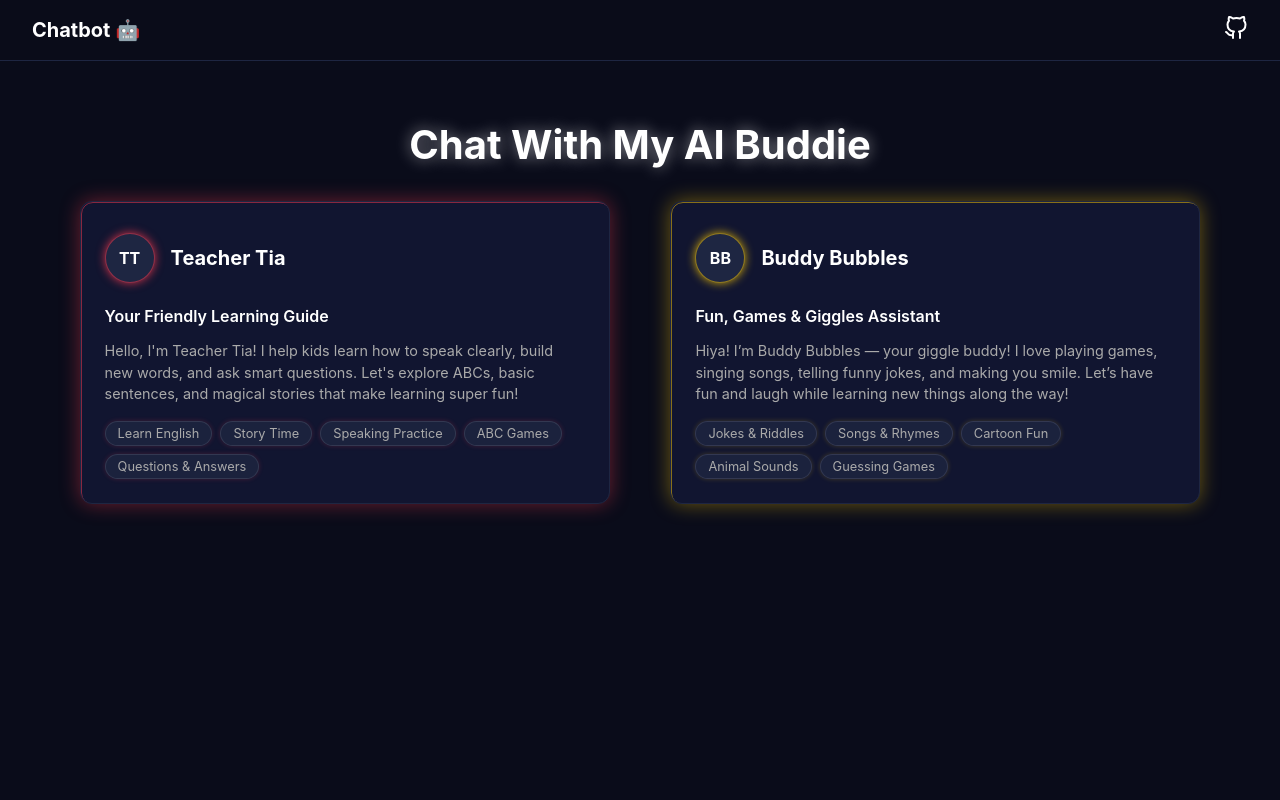
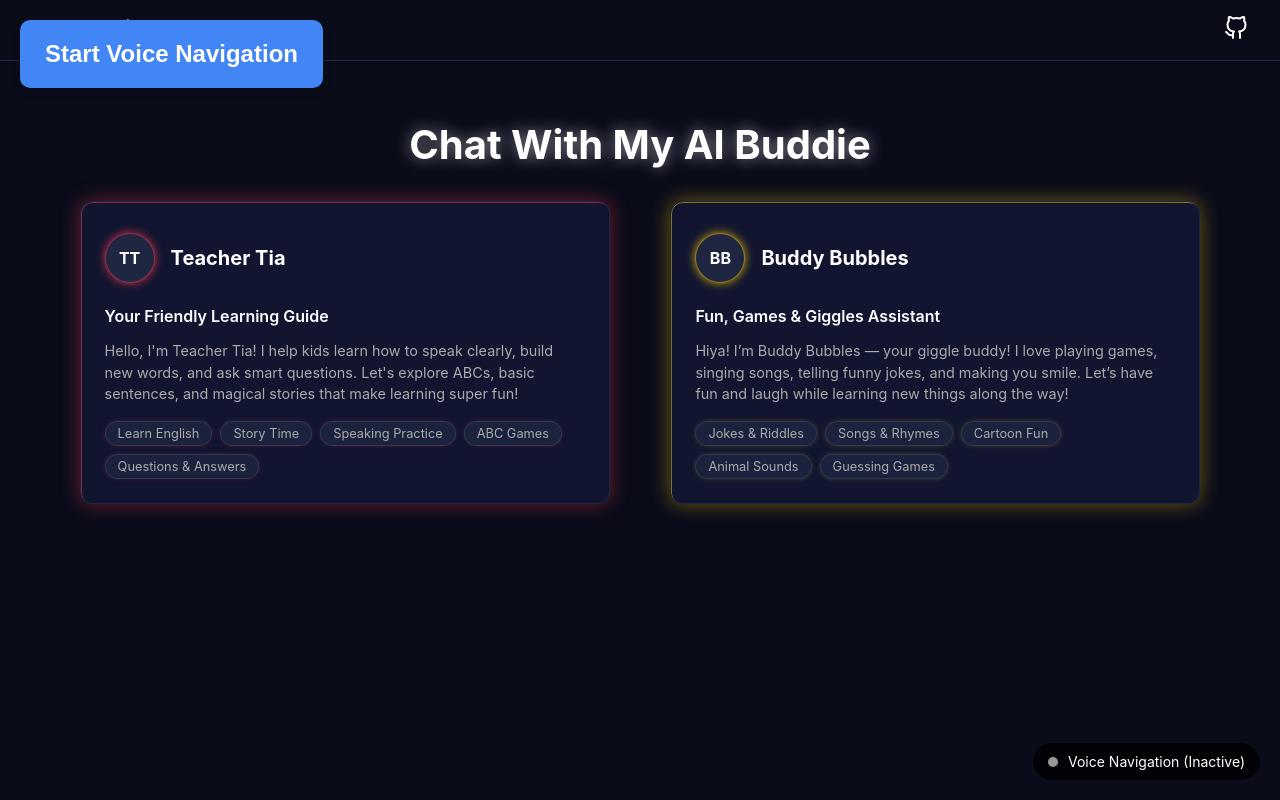
Before and after one commit to AyushiAnand70047/CSE439, a Django app: page /chatbot/talk/ in a window 1280 px wide. Run offline with Django 5.2, Linux system fonts and the light colour scheme.

Commit message:
voice navigation feature improved

```diff
--- a/educational_website/accounts/templates/login.html
+++ b/educational_website/accounts/templates/login.html
@@ -10,7 +10,7 @@
 
 {% block content %}
 
-<body onclick="speak('Login Page')">
+<body>
     <div class="login-container" onclick="event.stopPropagation()">
         <h2>Login with Face Recognition</h2>
         <div id="camera-container">
--- a/educational_website/chatbot/templates/bot.html
+++ b/educational_website/chatbot/templates/bot.html
@@ -142,8 +142,8 @@
             speakResponse(responseText);
         }
     </script>
+
+    <script src="{% static 'voice-navigation.js' %}"></script>
 </body>
 
-<script src="{% static 'voice-navigation.js' %}"></script>
-
 </html>
--- a/educational_website/content/static/voice-navigation.js
+++ b/educational_website/content/static/voice-navigation.js
@@ -1,50 +1,378 @@
-function startVoiceRecognition() {
-    const recognition = new (window.SpeechRecognition || window.webkitSpeechRecognition)();
-    recognition.lang = 'en-US'; // Set language to English (US)
-    recognition.interimResults = false; // Process only final results
-    recognition.maxAlternatives = 1; // Get only the most probable result
-
-    recognition.start(); // Start speech recognition
-
-    // Event triggered when speech is recognized
-    recognition.onresult = (event) => {
-        const transcript = event.results[0][0].transcript.toLowerCase().trim();
-        handleVoiceCommand(transcript); // Process the recognized command
+// Voice Navigation System
+class VoiceNavigation {
+    constructor(options = {}) {
+        this.options = {
+            language: options.language || 'en-US',
+            pages: options.pages || {},
+            commandPrefix: options.commandPrefix || 'go to',
+            feedbackEnabled: options.feedbackEnabled !== undefined ? options.feedbackEnabled : true,
+            continuousListening: options.continuousListening !== undefined ? options.continuousListening : true
         };
 
-    // Restart recognition automatically after it ends
-    recognition.onend = () => {
-        recognition.start();
+        this.recognition = null;
+        this.isListening = false;
+        this.setupSpeechRecognition();
+    }
+
+    setupSpeechRecognition() {
+        // Check browser support
+        if (!('webkitSpeechRecognition' in window) && !('SpeechRecognition' in window)) {
+            console.error('Speech recognition not supported in this browser');
+            return;
+        }
+
+        // Create speech recognition instance
+        const SpeechRecognition = window.SpeechRecognition || window.webkitSpeechRecognition;
+        this.recognition = new SpeechRecognition();
+
+        // Configure recognition
+        this.recognition.lang = this.options.language;
+        this.recognition.continuous = this.options.continuousListening;
+        this.recognition.interimResults = false;
+
+        // Set up event handlers
+        this.recognition.onstart = () => {
+            this.isListening = true;
+            console.log('Voice navigation is listening...');
+            this.updateUI('listening');
         };
 
-    // Restart recognition if an error occurs
-    recognition.onerror = () => {
-        recognition.start();
+        this.recognition.onend = () => {
+            this.isListening = false;
+            console.log('Voice navigation stopped listening');
+            this.updateUI('not-listening');
+
+            // Restart if continuous listening is enabled
+            if (this.options.continuousListening) {
+                this.recognition.start();
+            }
+        };
+
+        this.recognition.onerror = (event) => {
+            console.error('Speech recognition error', event.error);
+            this.updateUI('error');
+        };
+
+        this.recognition.onresult = (event) => {
+            const last = event.results.length - 1;
+            const command = event.results[last][0].transcript.trim().toLowerCase();
+
+            console.log('Voice command detected:', command);
+            this.processCommand(command);
         };
     }
 
-// Function to handle recognized voice commands
-function handleVoiceCommand(command) {
-    const actions = {
-        'alphabet': '/content/home/basics/alphabet/',
-        'numbers': '/content/home/basics/number/',
-        'table': '/content/home/basics/table/',
-        'practice': '/content/chatbot/talk/'
-    };
+    start() {
+        if (!this.recognition) {
+            console.error('Speech recognition not initialized');
+            return;
+        }
 
-    // Redirect to the corresponding URL if the command exists
-    if (actions[command]) {
-        speak("Redirecting to ", command)
-        window.location.href = actions[command];
+        if (!this.isListening) {
+            try {
+                this.recognition.start();
+            } catch (error) {
+                console.error('Error starting speech recognition:', error);
+            }
         }
     }
 
-// Start voice recognition when the page loads
-window.onload = startVoiceRecognition;
+    stop() {
+        if (this.recognition && this.isListening) {
+            try {
+                this.recognition.stop();
+            } catch (error) {
+                console.error('Error stopping speech recognition:', error);
+            }
+        }
+    }
 
-function speak(text) {
+    processCommand(command) {
+        // Check if command starts with the prefix
+        if (this.options.commandPrefix && !command.startsWith(this.options.commandPrefix)) {
+            console.log('Command does not start with prefix, ignoring');
+            return;
+        }
+
+        // Extract the page name from the command
+        let pageName = command;
+        if (this.options.commandPrefix) {
+            pageName = command.substring(this.options.commandPrefix.length).trim();
+        }
+
+        // Check if we have a matching page
+        for (const [page, url] of Object.entries(this.options.pages)) {
+            if (pageName === page.toLowerCase()) {
+                // Found a match, navigate to that page
+                if (this.options.feedbackEnabled) {
+                    this.provideFeedback(`Redirecting to ${page}`);
+                }
+
+                // Navigate after a small delay to allow for speech feedback
+                setTimeout(() => {
+                    window.location.href = url;
+                }, this.options.feedbackEnabled ? 1000 : 0);
+
+                return;
+            }
+        }
+
+        // No match found
+        console.log('No matching page found for command:', pageName);
+        if (this.options.feedbackEnabled) {
+            this.provideFeedback(`I couldn't find a page matching ${pageName}`);
+        }
+    }
+
+    provideFeedback(message) {
+        if ('speechSynthesis' in window) {
+            const speech = new SpeechSynthesisUtterance(message);
+            speech.lang = this.options.language;
+            window.speechSynthesis.speak(speech);
+        }
+
+        // Also log to console
+        console.log('Voice feedback:', message);
+    }
+
+    updateUI(state) {
+        // Update UI elements if available
+        const statusElement = document.getElementById('voice-navigation-status');
+        if (statusElement) {
+            statusElement.dataset.state = state;
+
+            switch (state) {
+                case 'listening':
+                    statusElement.textContent = 'Listening...';
+                    statusElement.classList.add('active');
+                    break;
+                case 'not-listening':
+                    statusElement.textContent = 'Voice Navigation (Inactive)';
+                    statusElement.classList.remove('active');
+                    break;
+                case 'error':
+                    statusElement.textContent = 'Voice Navigation Error';
+                    statusElement.classList.remove('active');
+                    statusElement.classList.add('error');
+                    setTimeout(() => {
+                        statusElement.classList.remove('error');
+                    }, 3000);
+                    break;
+            }
+        }
+    }
+}
+
+// Example usage
+document.addEventListener('DOMContentLoaded', () => {
+    // Create an optional UI element for voice navigation status
+    const statusUI = document.createElement('div');
+    statusUI.id = 'voice-navigation-status';
+    statusUI.textContent = 'Voice Navigation (Inactive)';
+    statusUI.style.cssText = `
+      position: fixed;
+      bottom: 20px;
+      right: 20px;
+      background-color: rgba(0, 0, 0, 0.7);
+      color: white;
+      padding: 10px 15px;
+      border-radius: 30px;
+      font-size: 14px;
+      z-index: 1000;
+      display: flex;
+      align-items: center;
+      transition: all 0.3s ease;
+    `;
+    document.body.appendChild(statusUI);
+
+    // Add a style for the status indicator
+    const style = document.createElement('style');
+    style.textContent = `
+      #voice-navigation-status::before {
+        content: '';
+        width: 10px;
+        height: 10px;
+        background-color: #999;
+        border-radius: 50%;
+        margin-right: 10px;
+        display: inline-block;
+      }
+      #voice-navigation-status.active::before {
+        background-color: #4CAF50;
+        box-shadow: 0 0 0 rgba(76, 175, 80, 0.4);
+        animation: pulse 1.5s infinite;
+      }
+      #voice-navigation-status.error::before {
+        background-color: #F44336;
+      }
+      @keyframes pulse {
+        0% {
+          box-shadow: 0 0 0 0 rgba(76, 175, 80, 0.4);
+        }
+        70% {
+          box-shadow: 0 0 0 10px rgba(76, 175, 80, 0);
+        }
+        100% {
+          box-shadow: 0 0 0 0 rgba(76, 175, 80, 0);
+        }
+      }
+
+      /* Styles for the accessibility navigation button */
+      #voice-nav-button {
+        position: fixed;
+        top: 20px;
+        left: 20px;
+        background-color: #4285F4;
+        color: white;
+        border: none;
+        padding: 20px 25px;
+        border-radius: 10px;
+        cursor: pointer;
+        z-index: 1001;
+        font-size: 24px;
+        font-weight: bold;
+        box-shadow: 0 4px 8px rgba(0, 0, 0, 0.2);
+        display: flex;
+        align-items: center;
+        justify-content: center;
+        min-width: 250px;
+        min-height: 60px;
+        transition: all 0.3s ease;
+      }
+
+      #voice-nav-button:hover {
+        background-color: #3367D6;
+      }
+
+      #voice-nav-button:focus {
+        outline: 4px solid #FFC107;
+        outline-offset: 2px;
+      }
+
+      #voice-nav-button.active {
+        background-color: #EA4335;
+      }
+
+      /* Make the button even more accessible */
+      @media screen and (max-width: 768px) {
+        #voice-nav-button {
+          font-size: 20px;
+          padding: 15px 20px;
+          min-width: 200px;
+        }
+      }
+    `;
+    document.head.appendChild(style);
+
+    // Initialize voice navigation with site pages
+    const voiceNav = new VoiceNavigation({
+        language: 'en-US',
+        pages: {
+            "home": "/content/home/",
+            "alphabet": "/content/home/basics/alphabet/",
+            "numbers": "/content/home/basics/number/",
+            "table": "/content/home/basics/table/",
+            "practice": "/chatbot/talk/"
+        },
+        commandPrefix: 'go to',
+        feedbackEnabled: true,
+        continuousListening: true
+    });
+
+    // Add a button to start/stop voice navigation - now bigger and positioned at top left
+    const toggleButton = document.createElement('button');
+    toggleButton.id = 'voice-nav-button';
+    toggleButton.textContent = 'Start Voice Navigation';
+    toggleButton.setAttribute('aria-label', 'Start Voice Navigation');
+    toggleButton.setAttribute('role', 'button');
+    toggleButton.setAttribute('tabindex', '0');
+
+    let navigationActive = false;
+    let audioTimeoutId = null;
+
+    // Function to speak text using the Speech Synthesis API
+    const speakText = (text) => {
+        // Cancel any previous speech
+        window.speechSynthesis.cancel();
+
+        // Create a new utterance
         const speech = new SpeechSynthesisUtterance(text);
         speech.lang = 'en-US';
+        speech.volume = 1;
         speech.rate = 1;
+        speech.pitch = 1;
+
+        // Speak the text
         window.speechSynthesis.speak(speech);
+    };
+
+    // Add mouseover event to speak the button's purpose
+    toggleButton.addEventListener('mouseover', () => {
+        // Clear any existing timeout
+        if (audioTimeoutId) {
+            clearTimeout(audioTimeoutId);
         }
+
+        // Set a small delay to prevent repeated audio when moving the mouse over the button
+        audioTimeoutId = setTimeout(() => {
+            const buttonText = navigationActive ? 'Stop Voice Navigation' : 'Start Voice Navigation';
+            speakText(buttonText);
+        }, 200);
+    });
+
+    // Stop speaking when mouse leaves the button
+    toggleButton.addEventListener('mouseout', () => {
+        if (audioTimeoutId) {
+            clearTimeout(audioTimeoutId);
+            audioTimeoutId = null;
+        }
+        window.speechSynthesis.cancel();
+    });
+
+    toggleButton.addEventListener('click', () => {
+        if (navigationActive) {
+            voiceNav.stop();
+            toggleButton.textContent = 'Start Voice Navigation';
+            toggleButton.setAttribute('aria-label', 'Start Voice Navigation');
+            toggleButton.classList.remove('active');
+            navigationActive = false;
+            speakText('Voice navigation stopped');
+        } else {
+            voiceNav.start();
+            toggleButton.textContent = 'Stop Voice Navigation';
+            toggleButton.setAttribute('aria-label', 'Stop Voice Navigation');
+            toggleButton.classList.add('active');
+            navigationActive = true;
+            speakText('Voice navigation started');
+        }
+    });
+
+    // Add keyboard support for better accessibility
+    toggleButton.addEventListener('keydown', (event) => {
+        if (event.key === 'Enter' || event.key === ' ') {
+            event.preventDefault();
+            toggleButton.click();
+        }
+    });
+
+    document.body.appendChild(toggleButton);
+
+    // Announce the presence of the voice navigation button using screen readers
+    const announceElement = document.createElement('div');
+    announceElement.setAttribute('role', 'status');
+    announceElement.setAttribute('aria-live', 'polite');
+    announceElement.style.position = 'absolute';
+    announceElement.style.clip = 'rect(0 0 0 0)';
+    announceElement.style.clipPath = 'inset(50%)';
+    announceElement.style.height = '1px';
+    announceElement.style.width = '1px';
+    announceElement.style.overflow = 'hidden';
+    announceElement.style.whiteSpace = 'nowrap';
+    announceElement.textContent = 'Voice navigation button is available at the top left corner of the page.';
+    document.body.appendChild(announceElement);
+
+    // Initial audio announcement after page load
+    setTimeout(() => {
+        speakText('Voice navigation button is available at the top left corner of the page.');
+    }, 2000);
+});
--- a/educational_website/content/templates/basics/number.html
+++ b/educational_website/content/templates/basics/number.html
@@ -1,3 +1,5 @@
+{% load static %}
+
 <!DOCTYPE html>
 <html lang="en">
 <head>
@@ -16,8 +18,8 @@
     .container {
       position: fixed;
       top: 0;
-      left: 0;
-      width: 100%;
+      left: 15%;
+      width: 70%;
       height: 100%;
       background-color: #000;
       display: flex;
--- a/educational_website/content/templates/basics/table.html
+++ b/educational_website/content/templates/basics/table.html
@@ -1,3 +1,5 @@
+{% load static %}
+
 <!DOCTYPE html>
 <html lang="en">
 <head>
@@ -16,8 +18,8 @@
     .container {
       position: fixed;
       top: 0;
-      left: 0;
-      width: 100%;
+      left: 15%;
+      width: 70%;
       height: 100%;
       background-color: #000;
       display: flex;
--- a/educational_website/content/templates/home.html
+++ b/educational_website/content/templates/home.html
@@ -68,6 +68,7 @@
 </body>
 
 <script src="{% static 'voice-navigation.js' %}"></script>
+
 <script onload="startVoiceRecognition()">
     function redirectToAlphabet() {
         window.location.href = "basics/alphabet/";
```
Also changed, not shown: educational_website/accounts/templates/register.html (+1 -15 lines), educational_website/content/static/voice-feedback.js (+5 -67 lines), educational_website/db.sqlite3. Lines whose indentation alone changed are shown as unchanged.
